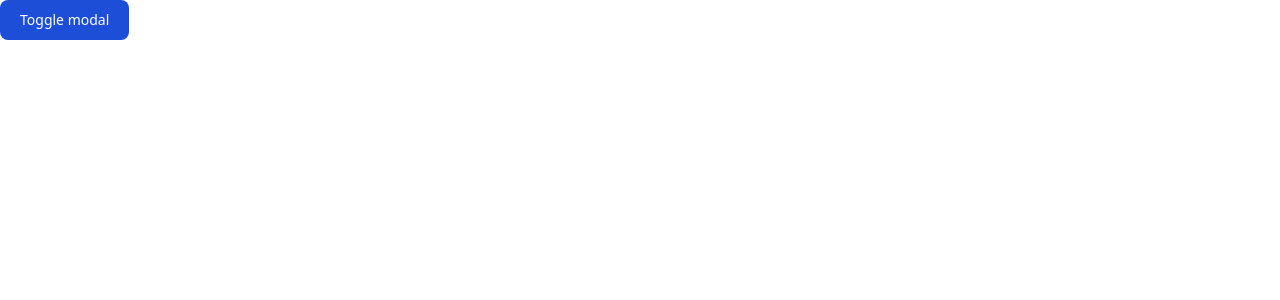
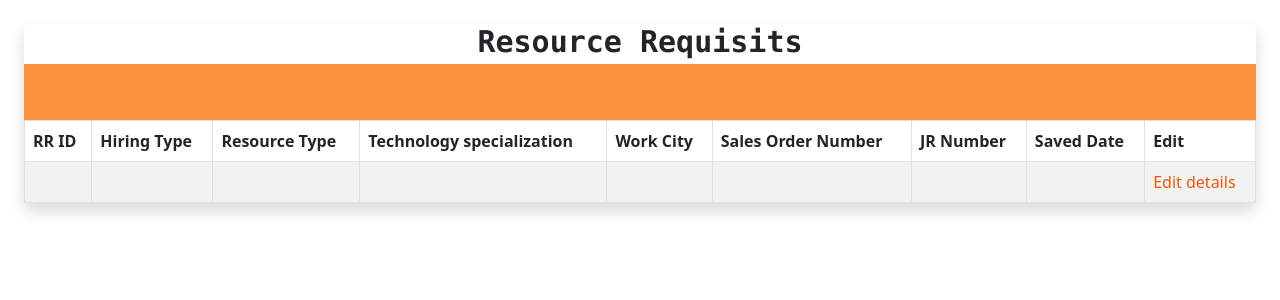
Before and after one commit to mohit-axyya/resource-requirement, a React (Create React App) app: page /saveddata in a window 1280 px wide. Shown: the top 300 px of the page. Built offline with nearby package versions, Linux system fonts and the light colour scheme.

Commit message:
Added Pop up component

```diff
--- a/src/App.js
+++ b/src/App.js
@@ -4,11 +4,10 @@ import LoginForm from './Component/LoginForm';
 import { BrowserRouter, Route, Router, Routes } from 'react-router-dom';
 import ResourceForm from './Component/ResourceForm';
 import { ResourceRequisition } from "./Component/ResourceRequisition";
-import SavedData from './Component/SavedData';
+import SaveData from './Component/SaveData';
 import FormModal from './Component/FormModal';
 import 'bootstrap/dist/js/bootstrap.min.js';
 import 'bootstrap/dist/js/bootstrap.js';
-import 'bootstrap/dist/js/bootstrap.bundle.js';
 
 function App() {
 
@@ -19,7 +18,7 @@ function App() {
           <Route path='/' element={<LoginForm />} />
           <Route path='/myresource' element={<ResourceForm />} />
           <Route path='/resource' element={<ResourceRequisition />} />
-          <Route path='/saveddata' element={<SavedData />} />
+          <Route path='/saveddata' element={<SaveData />} />
           <Route path='/popup' element={<FormModal />} />
         </Routes>
       </BrowserRouter>
--- a/src/Component/LoginForm.jsx
+++ b/src/Component/LoginForm.jsx
@@ -1,15 +1,19 @@
 import axios from "axios"
 import { useState } from "react"
+import { Link } from "react-router-dom"
 import { Navigate, useNavigate } from "react-router-dom"
 import ResourceForm from "./ResourceForm"
+
 
 const LoginForm = () => {
 
     const [email, setEmail] = useState("")
     const [password, setPassword] = useState("")
     const [errorMsg, setErrorMsg] = useState("");
+    const [employee, setEmployeeData] = useState({});
     const navigate = useNavigate();
     const isError = false;
+    const [showModal, setShowModal] = useState(false);
 
 
 
@@ -25,10 +29,25 @@ const LoginForm = () => {
         console.log(e.target.value);
         setPassword(e.target.value);
     }
-    const getlogindata=async(e)=>{
+
+
+
+   const handleContinue = ()=> {
+        console.log(employee, "employee and employeedata", employee.data)
+        navigate('/myresource', { state : employee.data });
+   }
+
+   const handleContinueToSavedata = ()=> {
+        const empid = employee.data.employeeId;
+        const tempData = axios.get(`http://localhost:8080/api/getsaveddatabyemployeeid/${empid}`);
+        console.log("temp data",tempData);
+   }
+
+
+    const getlogindata= async (e)=>{
         e.preventDefault();
-       const logindata=await axios.post(`http://localhost:8080/api/login/${email}&${password}`);
-
+       const logindata= await axios.post(`http://localhost:8080/api/login/${email}&${password}`);
+       setEmployeeData(logindata);
        if(logindata.data.msg === 'Invalid Login Credential'){
             navigate('/')
             console.log("getting error msg")
@@ -36,41 +55,56 @@ const LoginForm = () => {
             console.log("something " ,errorMsg);
        } else {
             console.log(logindata)
-            navigate('/myresource',{ state : logindata.data});
+            setShowModal(true)
+            // navigate('/myresource',{ state : logindata.data})
+                // navigate('/myresource')
+
+
        }
     }
     return (
         <>
+        <div className= " bg-fixed bg-no-repeat bg-cover h-[940px]   bg-[url('/public/Images/i4.png')]">
             <div>
-            <div>
-            <div className="bg-gray-800">
-                <div className="h-16 px-8 flex items-center">
-                    <p className="text-white font-bold">Resource Requirement <span className='text-red-500'>Login</span></p>
-                </div>
-            </div>
-            <div className="mx-auto max-w-2xl max-h-80 h-80 shadow rounded">
-                <div className="px-8 py-8">
-                    <div className="flex justify-end text-2xl tracking-wider">
-                            <h1>Birla<span className="text-red-500">Soft</span></h1>
+                <div>
+                    <div className=" bg-gray-100 opacity-40 drop-shadow-2xl">
+
+                        <div className="h-16 px-8 flex items-center">
+
+                         <p className="text-black font-bold text-2xl ">Resource Requirement</p>
+                         <Link to = "/home" className = " pl-4 pt-3 text-orange-600 mb-2 font-semibold" > Home </Link>
+                         {/* <Link to = "/aboutus" className = " pl-4 pt-3 text-orange-600 mb-2 font-semibold" > Dashboard </Link> */}
+                            <div className="flex justify-end pl-80 ml-80 text-4xl">
+                            <h1 className=" flex justify-end font-semibold text-black ">Birla<span className="text-red-500 font-semibold">Soft</span></h1>
+
+                            </div>
+                               <h1 className="text-black pl-2 pt-3 font-semibold">CK BIRLA GROUP</h1>
+                        </div>
+                     </div>
+                                {/* <h1 className="font-semibold">Birla<span className="text-red-500 font-semibold">Soft</span></h1> */}
+                     <div className=" drop-shadow-2xl brightness-90 mx-auto max-w-2xl max-h-90 h-80 mt-28 w-5/12 shadow rounded bg-orange-100 opacity-90">
+                    <div className="px-6 py-6">
+                    <div className="flex justify-center  text-2xl ">
+                            <h1 className="block self-auto text-gray-600 px-1 my-1 font-bold">Login</h1>
                     </div>
                     <hr></hr>
                     <div className="grid justify-items-center">
                         <div>
                             <h1 className="font-bold text-red-600 bg-red-100 tracking-wider">{errorMsg}</h1>
                         </div>
-                        <div className="grid justify-items-center px-1 py-2">
+                        <div className="grid justify-items-center px-1 py-3">
                             <div className="w-full">
-                                <label className="block self-auto text-gray-600 px-2 font-bold" >Email</label>
-                                <input type="email" onChange={handleEmail} className=" rounded h-7 border mt-2 px-2 py-2"/>
+                                <label className="block self-auto text-gray-600 px-1 my-1 font-bold" >Email</label>
+                                <input type="email" onChange={handleEmail} className="  rounded h-8 border mt-2 px-7 py-2"/>
 
                                 {/* <div className="h-14 w-full"> */}
-                                <label className="block text-gray-600 px-2 my-2 font-bold" >password </label>
-                                <input type="password" onChange={handlePassword} className="rounded h-7 border mt-2 px-2 py-2"/>
+                                <label className="block text-gray-600 px-1 my-2 font-bold" >Password </label>
+                                <input type="password" onChange={handlePassword} className="rounded h-8 border mt-2 px-7 py-2"/>
 
                                 <div className="items-center justify-center h-11 w-full my-4">
                                     <div>
-                                        <button className="rounded bg-green-600 text-white rounded font-semibold hover:bg-green-500 py-2 px-2 mx-2 w-20" onClick={getlogindata}> Login </button>
-                                        <button className="rounded bg-red-600 text-white rounded font-semibold hover:bg-red-500 py-2 px-2 mx-2 w-20">Cancel</button>
+                                        <button className=" shadow-green-700 opacity-100 rounded bg-green-800 text-white rounded font-semibold hover:bg-green-500 py-2 px-2 mx-4 w-20"   type="button" onClick={getlogindata}> Login </button>
+                                        <button className=" shadow-red-700 opacity-100 rounded bg-red-800 text-white rounded font-semibold hover:bg-red-500 py-2 px-2 mx- w-20">Cancel</button>
                                     </div>
                                 </div>
                             </div>
@@ -80,6 +114,30 @@ const LoginForm = () => {
             </div>
         </div>
             </div>
+            </div>
+
+            {showModal ? (
+        <>
+    <div className="fixed inset-0 bg-black bg-opacity-25 backdrop-blur-sm flex justify-center items-center">
+        <div className="w-[600px]">
+        <button
+                    className="bg-transparent border-0 text-black float-right"
+                    onClick={() => setShowModal(false)}
+                  >
+                    <span className="text-black opacity-7 h-6 w-6 text-xl block bg-gray-400 py-0 rounded-full">
+                      x
+                    </span>
+                  </button>
+        <div className=" w-max  h-40 shadow rounded  grid justify-items-center block bg-white block p-4 rounded font-bold text-xl "> Do you want to continue with existing one or create new form
+            <div className="space-x-6">
+                <button onClick={handleContinueToSavedata} className="mt-4 text-white bg-green-600 h-10 w-40 rounded font-semibold">Continue</button>
+                <button onClick={handleContinue} className="mt-2 text-white bg-red-700 h-10 w-40 rounded font-semibold">New Form</button>
+            </div>
+        </div>
+    </div>
+</div>
+</>
+ ) : null}
         </>
     );
 }
--- a/src/Component/ResourceForm.jsx
+++ b/src/Component/ResourceForm.jsx
@@ -174,7 +174,7 @@ const ResourceForm = () => {
     const handleSave = async (event) => {
 
         event.preventDefault();
-        const url = "http://localhost:8080/api/saveResourceRequirement/";
+        const url = "http://localhost:8080/api/saveTempResourceRequirement/";
         const reqData = {
                 employee : loginEmployeeData.state,
                 hiringType : resourceRequisitionData.resHiringTypeData[0],
@@ -268,7 +268,7 @@ const ResourceForm = () => {
                     <div className="relative mt-3 h-10">
                         <div className="absolute left-0 top-0 ">
                             <label className="mx-1 text-blue-700">Employee Id</label>
-                            <input className="mx-5 px-2 py-1 text-grey-600 rounded border" value={loginEmployeeData.state.employeeId}type="text"
+                            <input className="mx-5 ml-11 px-2 py-1 text-grey-600 rounded border" value={loginEmployeeData.state.employeeId}type="text"
                             disabled/>
                         </div>
                         <div className="absolute top-0 right-0">
@@ -322,10 +322,10 @@ const ResourceForm = () => {
                     <div className="relative mt-3 h-10">
                         <div className="absolute left-0 top-0 ">
                             <label className="text-blue-700">Requested By</label>
-                            <input className="px-2 mx-5 py-1 text-grey-600 rounded border" type="text"/>
+                            <input className="px-2 mx-5 ml-11  py-1 text-grey-600 rounded border" type="text"/>
                         </div>
                         <div className="absolute top-0 right-0">
-                            <label className="mx-2 px-2 text-blue-700">Technology</label>
+                            <label className="mx-2 px-2 text-blue-700 mr-5">Technology</label>
                             <select defaultValue={'select technology'} className="w-48 h-10 text-grey-600 rounded border" multiple
                             onChange={handleTechnology}>
                                 {technologyData.map((tech, key) => {
@@ -338,7 +338,7 @@ const ResourceForm = () => {
                     <div className="relative mt-3 h-10">
                         <div className="absolute left-0 top-0 ">
                             <label className="text-blue-700">Domain Knowledge</label>
-                            <select defaultValue={'select domain'} className="w-48 h-10 text-grey-600 rounded border" multiple
+                            <select defaultValue={'select domain'} className="w-48 h-10 ml-1 text-grey-600 rounded border" multiple
                             onChange={(event) => {
                                 setResourceRequisitionData({...resourceRequisitionData, resDomainKnowledge: event.target.value})
                             }}>
@@ -350,7 +350,7 @@ const ResourceForm = () => {
                             </select>
                         </div>
                         <div className="absolute top-0 right-0">
-                            <label className="mx-2 px-2 text-blue-700">Technology Specialization</label>
+                            <label className="mx-2 px-2 text-blue-700 mr-5">Technology Specialization</label>
                             <select defaultValue={'select specialization'} className="w-48 h-10 text-grey-600 rounded border" multiple
                             onChange={(event) => {
                                 let { options } = event.target;
@@ -384,7 +384,7 @@ const ResourceForm = () => {
                             </select>
                         </div>
                         <div className="absolute top-0 right-0">
-                            <label className="px-2 text-blue-700">Qualification</label>
+                            <label className="px-2 text-blue-700 mr-5">Qualification</label>
                             <select className="px-2 py-1 text-grey-600 rounded border w-48" onClick={getQualificationData}
                             onChange={(event) =>{
                                 let selectedQualificationData = qualificationData.filter((key) => {
@@ -415,7 +415,7 @@ const ResourceForm = () => {
                             </select>
                         </div>
                         <div className="absolute top-0 right-0">
-                            <label className="mx-2 px-2 text-blue-700">Graduation</label>
+                            <label className="mx-2 px-2 text-blue-700 mr-5">Graduation</label>
                             <select className="px-2 py-1 text-grey-600 rounded border w-48" onClick={handleGraduation}
                             onChange={(event) =>{
                                 let selectedGraduationData = graduationData.filter((key) => {
@@ -445,7 +445,7 @@ const ResourceForm = () => {
                             </select>
                         </div>
                         <div className="absolute top-0 right-0">
-                            <label className="mx-2 px-2 text-blue-700">Graduation Specialization</label>
+                            <label className="mx-2 px-2 text-blue-700 mr-5">Graduation Specialization</label>
                             <select className="px-2 py-1 text-grey-600 rounded border w-48" onClick={handleGrduationSpecialization}
                             onChange={(event) =>{
                                 let selectedGraduationSpecData = graduationSpecializationData.filter((key) => {
@@ -466,13 +466,13 @@ const ResourceForm = () => {
                     <div className="relative mt-0 h-10">
                         <div className="absolute left-0 top-0 ">
                             <label className="text-blue-700"><span className="block">Resource</span> Available Date</label>
-                            <input className="px-2 ml-10 w-52 py-1 text-grey-600 rounded border" type="date"
+                            <input className="px-2 ml-8 w-52 py-1 text-grey-600 rounded border" type="date"
                             onChange={(event) =>{
                                 setResourceRequisitionData({...resourceRequisitionData, resResourceAvailableDate: event.target.value});
                             }}/>
                         </div>
                         <div className="absolute mt-3 top-0 right-0">
-                            <label className="mx-2 px-2 text-blue-700">Post-Graduation</label>
+                            <label className="mx-2 px-2 text-blue-700  mr-5">Post-Graduation</label>
                             <select className="px-2 py-1 text-grey-600 rounded border w-48" onClick={getPostGraduationData}
                             onChange={(event) =>{
                                 setResourceRequisitionData({...resourceRequisitionData, resPostGraduation: event.target.value});
@@ -484,13 +484,13 @@ const ResourceForm = () => {
                             </select>
                         </div>
                     </div>
-                    <div className="relative mt-4 h-10">
+                    <div className="relative mt-6 h-10">
                         <div className="absolute left-0 top-0 ">
-                            <label className="text-blue-700">TimeZone Shifts</label>
-                            <input className="px-2 mx-4 mt-2 py-1 text-grey-600 rounded border" type="text"/>
+                            <label className="text-blue-700 mr-2">TimeZone Shifts</label>
+                            <input className="px-2 mx-2 mt-3 ml-3 py-1 text-grey-600 rounded border" type="text"/>
                         </div>
                         <div className="absolute top-0 right-0">
-                            <label className="mx-2 px-2 text-blue-700">Post-Graduation Specialization</label>
+                            <label className="mx-2 px-2 text-blue-700 mr-5">Post-Graduation Specialization</label>
                             <select className="px-2 py-1 text-grey-600 rounded border w-48" onClick={handlePostGraduationSpecialization}
                             onChange={(event) =>{
                                 setResourceRequisitionData({...resourceRequisitionData, resPostGraduationSpecialization: event.target.value});
@@ -618,9 +618,9 @@ const ResourceForm = () => {
                                 }}/>
                         </div>
                         <div className="absolute top-0 right-0">
-                            <label className="mx-14 px-2 text-blue-700">Ready To Relocate</label>
+                            <label className="mx-14 px-2 text-blue-700 mr-10">Ready To Relocate</label>
                             {/* <input className="px-2 py-1 text-grey-600 rounded border " type="number"/> */}
-                            <input className="peer/yes px-2 py-1 mr-3" type="radio" value="true" name="readytorelocatestatus"
+                            <input className="peer/yes px-2 py-1 mr-3 ml-8" type="radio" value="true" name="readytorelocatestatus"
                                 onClick={() =>  {
                                     setReadyToRelocate(true);
                                     setResourceRequisitionData({...resourceRequisitionData, resReadyToRelocate: true});
@@ -637,7 +637,7 @@ const ResourceForm = () => {
                     </div>
                     <div className="relative mt-3 h-10">
                         <div className="absolute left-0 top-0 ">
-                            <label className="text-blue-700">Attach JD Document</label>
+                            <label className="text-blue-700 mr-10">JD Document</label>
                             <input className="px-2 mx-2 py-1 text-grey-600 rounded border w-25" type="file"/>
                         </div>
                         <div className="absolute top-0 right-0">
--- /dev/null
+++ b/src/Component/SaveData.jsx
@@ -0,0 +1,69 @@
+import React from "react";
+
+import { Link } from "react-router-dom";
+
+
+const SaveData = ()=> {
+
+  // const [resource, setResource] = useState([])
+
+  // useEffect(() =>{
+
+  //   getAllResource();
+  // }, [])
+
+  // const getAllResource =()=> {
+  //         Resourceservice.getAllResource().then((response) => {
+  //               setResource(response.data)
+  //               console.log(response.data);
+  //             }).catch(error =>{
+  //               console.log(error);
+  //           })
+  //             }
+
+
+
+    return(
+        <div className="rounded shadow m-6" >
+          <h1 className="text-3xl text-center mt-6 font-mono font-bold h-10">Resource Requisits</h1>
+        <div className="font-bold h-14 bg-gradient-to-r from-orange-400 to-orange-400" >
+            {/* <div className="text-3xl text-center mt-6 font-mono ">Saved Data
+            </div>  */}
+        </div>
+        <div>
+        <div className="">
+          <table className="table table-bordered border-collapse table-striped">
+            <thead>
+              <tr>
+                <th>RR ID</th>
+                <th>Hiring Type</th>
+                <th>Resource Type</th>
+                <th>Technology specialization</th>
+                <th>Work City</th>
+                <th>Sales Order Number</th>
+                <th>JR Number</th>
+                <th>Saved Date</th>
+                <th>Edit</th>
+              </tr>
+            </thead>
+            <tbody>
+              <tr>
+                <td></td>
+                <td></td>
+                <td></td>
+                <td></td>
+                <td></td>
+                <td></td>
+                <td></td>
+                <td></td>
+                <td><Link to = "/myresource" className = "text-orange-600 mb-2" > Edit details </Link>
+                </td>
+              </tr>
+            </tbody>
+          </table>
+        </div>
+      </div>
+    </div>
+    )
+}
+export default SaveData;
--- a/src/index.js
+++ b/src/index.js
@@ -1,5 +1,6 @@
 import 'bootstrap/dist/js/bootstrap.bundle.js';
 import 'bootstrap/dist/js/bootstrap.min.js';
+import 'bootstrap/dist/css/bootstrap.css';
 import React from 'react';
 import ReactDOM from 'react-dom/client';
 import App from './App';
--- a/tailwind.config.js
+++ b/tailwind.config.js
@@ -4,7 +4,11 @@ module.exports = {
     "./src/**/*.{js,jsx,ts,tsx}",
   ],
   theme: {
-    extend: {},
+    extend: {
+      backgroundImage: {
+        'bg-login': "url('/public/Images/i4.png')",
+      }
+    }
   },
   plugins: [],
 }
```
Also changed, not shown: src/Component/LoginFormOld.jsx (added, +86 -0 lines), 1 other file (tests, documents, lock files or other folders).
